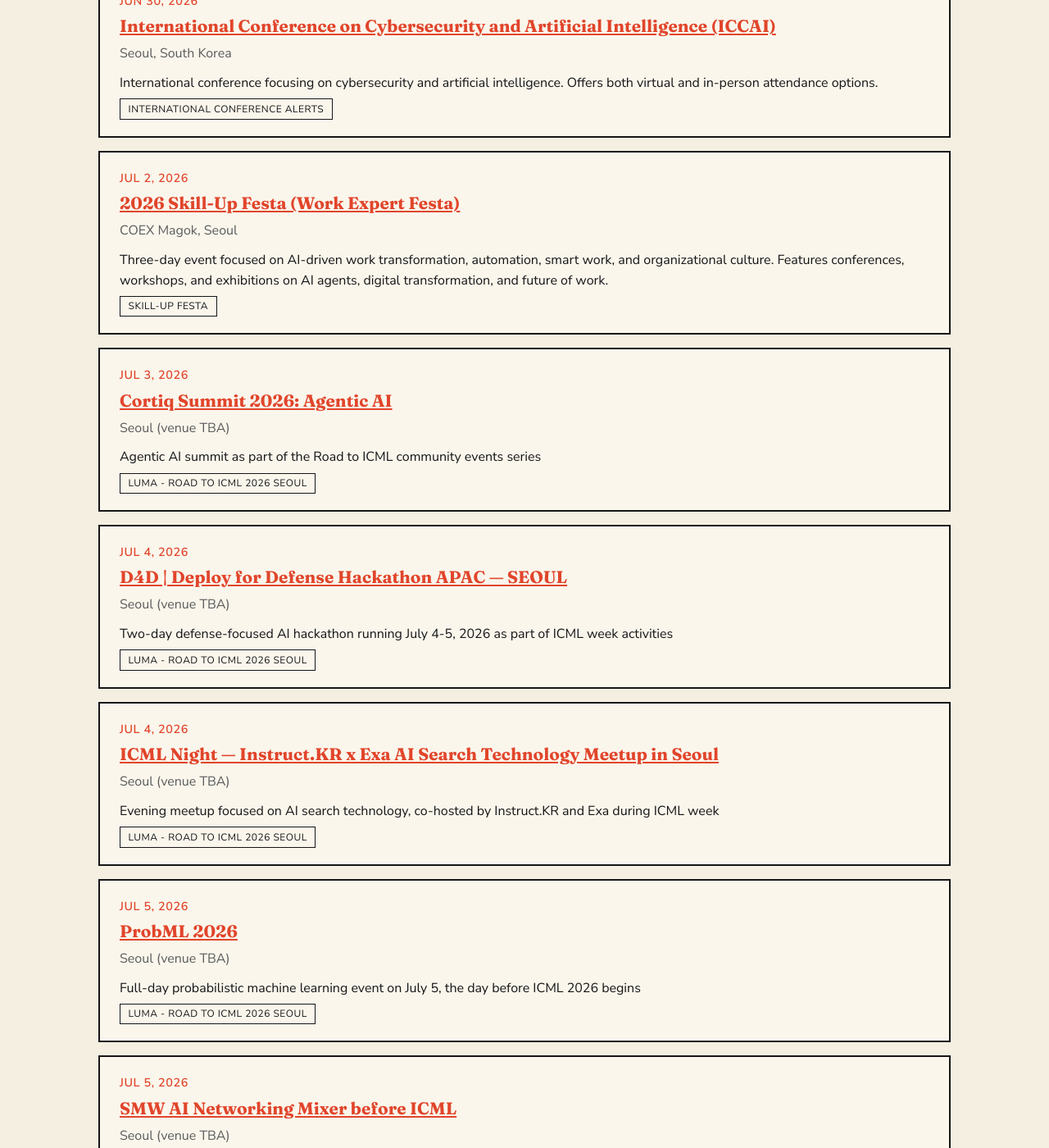
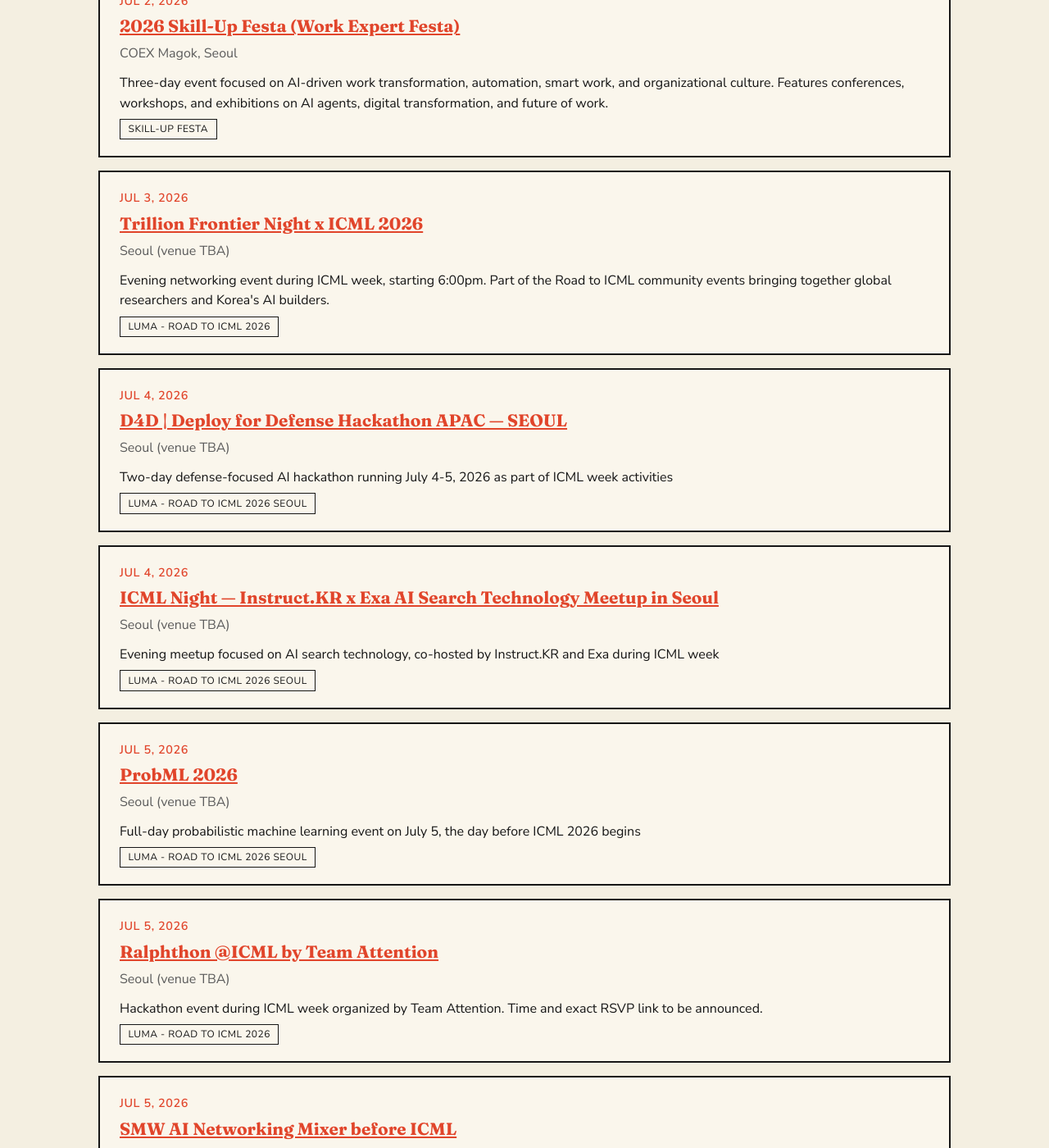
Before and after one commit to KeunwooPark/aiintown, a Jekyll site: the page built from cities/seoul.html, in a window 1280 px wide and 1400 px high, scrolled down 3647 px. Shown: the whole window at 82% size. Built offline with Jekyll 4.4.1, drawn with Linux system fonts in a browser that asks for light colours; some of the changed text lies outside the part shown.

Commit message:
chore: update AI events (2026-06-24)

```diff
--- a/_data/events/berlin.json
+++ b/_data/events/berlin.json
@@ -341,7 +341,7 @@
     "description_local": "Dreitägige Veranstaltung (12.–14. Oktober 2026), die Forscher, Branchenführer und Entwickler zusammenbringt, um die neuesten Fortschritte in KI, ML, Datenanalyse und verantwortungsvoller Automatisierung zu erkunden. Thema: 'KI, Machine Learning & Data Science: Die nächste Welle der digitalen Transformation vorantreiben.' Fast dreißig fokussierte wissenschaftliche Sessions zu Kern-KI-Themen einschließlich Robotik und autonome Systeme, Klimawissenschaftsanwendungen, MLOps und skalierbare Bereitstellung, vertrauenswürdige KI, Hochleistungsrechnen und energieeffiziente KI.",
     "city": "berlin",
     "first_seen": "2026-06-15",
-    "last_seen": "2026-06-23",
+    "last_seen": "2026-06-24",
     "id": "15932057c4239dba"
   },
   {
--- a/_data/events/seoul.json
+++ b/_data/events/seoul.json
@@ -38,20 +38,6 @@
     "first_seen": "2026-06-19",
     "last_seen": "2026-06-19",
     "id": "85d2d3c9b83db9e7"
-  },
-  {
-    "title": "Seoul AI Festival 2026",
-    "date": "2026-06-21",
-    "venue": "Seoul",
-    "url": "https://seoulaifesta.kr/",
-    "source": "Seoul AI Festival",
-    "description": "Community AI festival featuring AI art competitions, robot family competitions, and experiential programs for families and students.",
-    "title_local": "서울 AI 페스티벌 2026",
-    "description_local": "제2회 AI 서울 백일장·사생대회 시상식, 제2회 청소년 AI 아트공모전 시상식, 제2회 AI 로봇 가족 경진대회 시상식 등 다양한 프로그램",
-    "city": "seoul",
-    "first_seen": "2026-06-20",
-    "last_seen": "2026-06-20",
-    "id": "1eca324acfa1f656"
   },
   {
     "title": "AAAI 2026 Summer Symposium Series",
@@ -184,18 +170,18 @@
     "id": "11a074b50876cc17"
   },
   {
-    "title": "Cortiq Summit 2026: Agentic AI",
+    "title": "Trillion Frontier Night x ICML 2026",
     "date": "2026-07-03",
     "venue": "Seoul (venue TBA)",
-    "url": "https://luma.com/7iiqamt2",
-    "source": "Luma - Road to ICML 2026 Seoul",
-    "description": "Agentic AI summit as part of the Road to ICML community events series",
-    "title_local": "Cortiq Summit 2026: Agentic AI",
-    "description_local": "ICML 주간 열리는 에이전틱 AI 서밋",
+    "url": "https://docs.google.com/forms/d/e/1FAIpQLSeodJUcjq29RaHJm9rJACN7IYZcSJEiPYPzt09pJmEX_B7ICw/viewform",
+    "source": "Luma - Road to ICML 2026",
+    "description": "Evening networking event during ICML week, starting 6:00pm. Part of the Road to ICML community events bringing together global researchers and Korea's AI builders.",
+    "title_local": "Trillion Frontier Night x ICML 2026",
+    "description_local": "ICML 주간 저녁 네트워킹 이벤트로, 글로벌 연구자와 한국 AI 빌더들이 만나는 자리입니다.",
     "city": "seoul",
-    "first_seen": "2026-06-23",
-    "last_seen": "2026-06-23",
-    "id": "39c016237eb36d26"
+    "first_seen": "2026-06-24",
+    "last_seen": "2026-06-24",
+    "id": "4bfc65ddfcf3b7c1"
   },
   {
     "title": "D4D | Deploy for Defense Hackathon APAC — SEOUL",
@@ -238,6 +224,20 @@
     "first_seen": "2026-06-23",
     "last_seen": "2026-06-23",
     "id": "fd982cbfc83cf80a"
+  },
+  {
+    "title": "Ralphthon @ICML by Team Attention",
+    "date": "2026-07-05",
+    "venue": "Seoul (venue TBA)",
+    "url": "https://luma.com/7iiqamt2",
+    "source": "Luma - Road to ICML 2026",
+    "description": "Hackathon event during ICML week organized by Team Attention. Time and exact RSVP link to be announced.",
+    "title_local": "Ralphthon @ICML by Team Attention",
+    "description_local": "Team Attention이 주최하는 ICML 주간 해커톤 이벤트입니다.",
+    "city": "seoul",
+    "first_seen": "2026-06-23",
+    "last_seen": "2026-06-24",
+    "id": "39c016237eb36d26"
   },
   {
     "title": "SMW AI Networking Mixer before ICML",
@@ -492,6 +492,20 @@
     "id": "e27613476fc821c2"
   },
   {
+    "title": "Seoul AI Festival 2026",
+    "date": "2026-10-06",
+    "venue": "Seoul (venue TBA - check official site)",
+    "url": "https://seoulaifesta.kr/",
+    "source": "Seoul AI Festival official site",
+    "description": "Citizen-focused AI festival featuring AI technology experiences, competitions, exhibitions, and public programs. Includes AI Seoul Essay Contest, Youth AI Art Competition, and AI Robot Family Contest award ceremonies.",
+    "title_local": "서울 AI 페스티벌 2026",
+    "description_local": "시민의 일상 속 인공지능 기술을 보고, 느끼고, 즐기며 AI가 만들어갈 도시의 미래를 함께 경험하는 축제. 제2회 AI 서울 백일장·사생대회, 제2회 청소년 AI 아트공모전, 제2회 AI 로봇 가족 경진대회 시상식 등이 포함됩니다.",
+    "city": "seoul",
+    "first_seen": "2026-06-20",
+    "last_seen": "2026-06-24",
+    "id": "1eca324acfa1f656"
+  },
+  {
     "title": "Smart Tech Korea 2026 (STK 2026) - AI & Big Data Show",
     "date": "2026-10-13",
     "venue": "COEX, Seoul",
```
Also changed, not shown: 1 other file.
